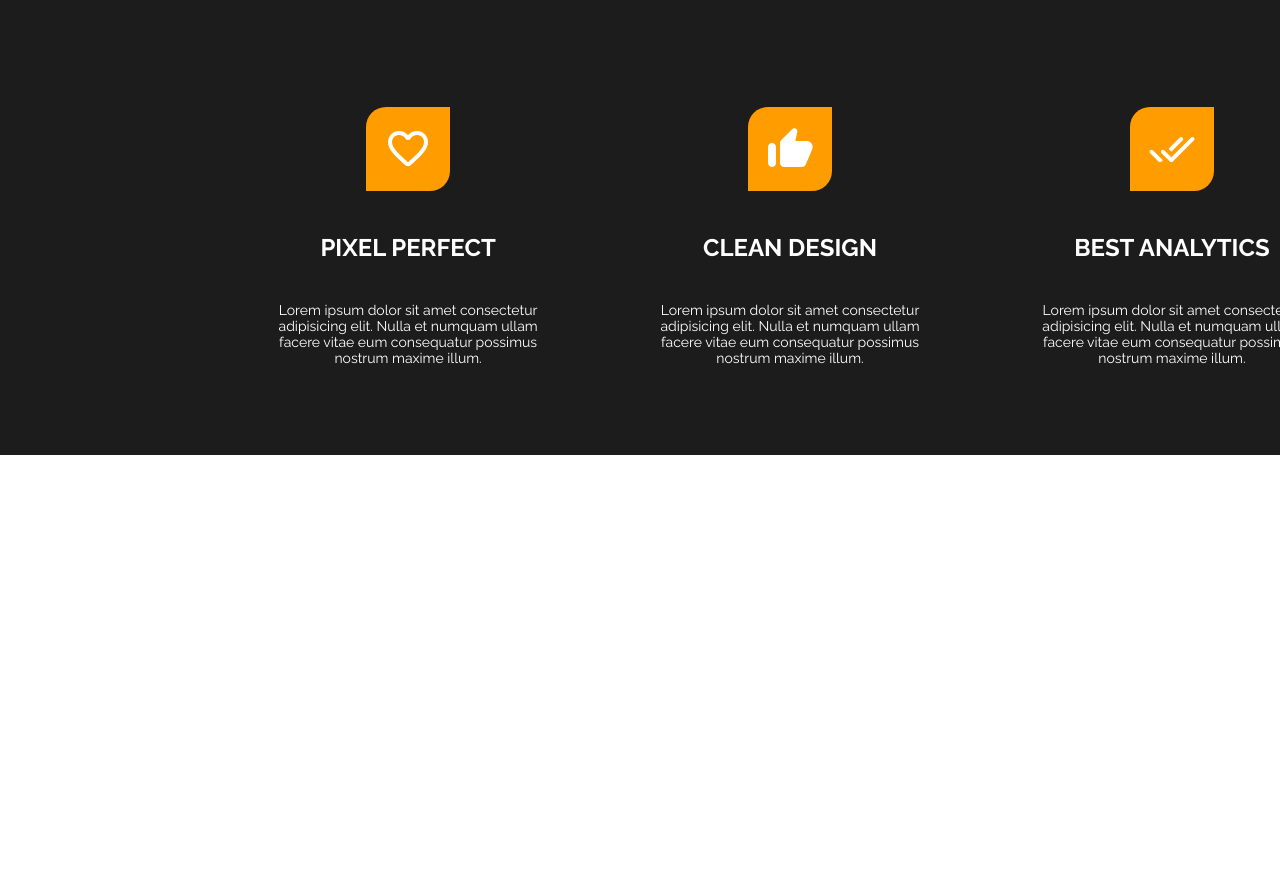
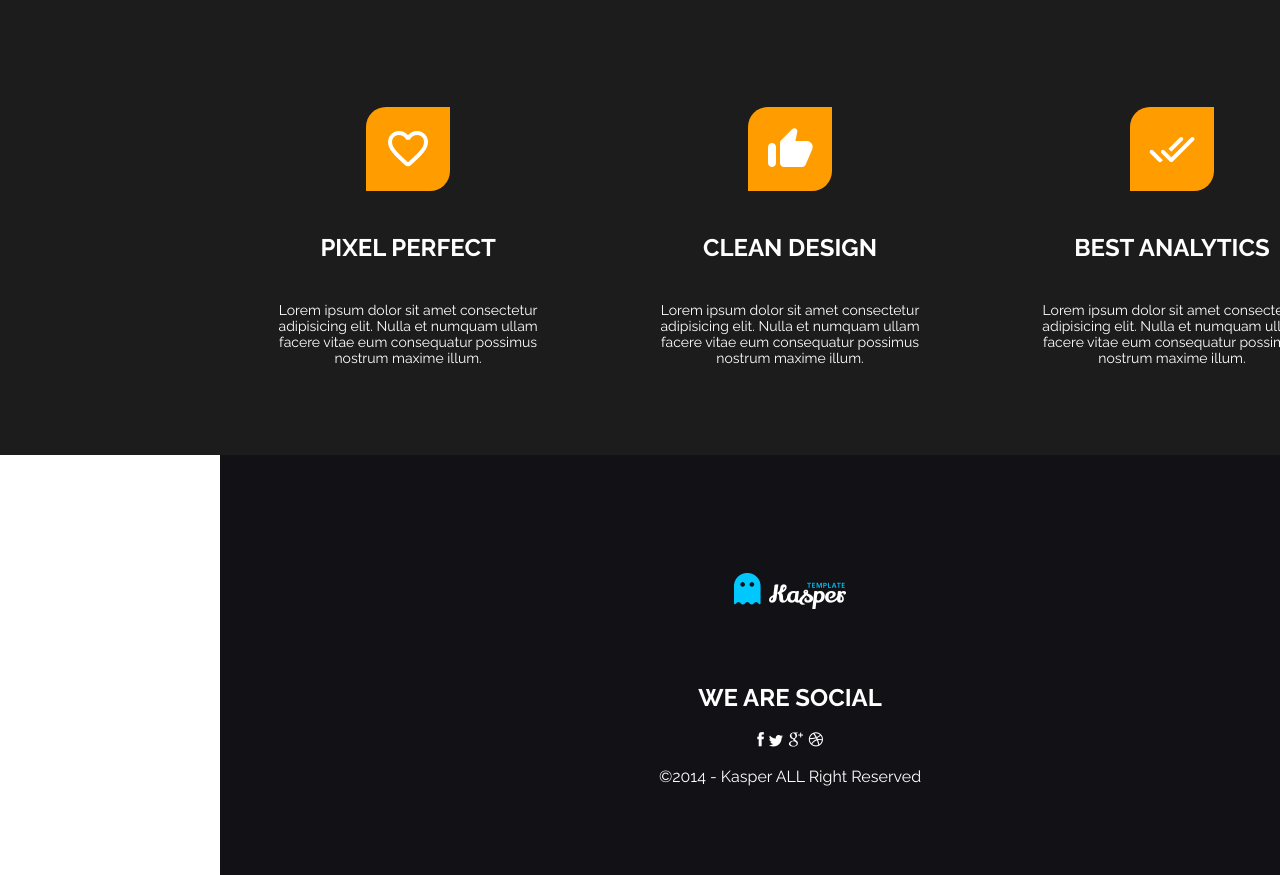
Before and after one commit to EdwinDenis/Lesson5_HomeWork, a plain HTML site: page index.html in a window 1280 px wide. Shown: the top 875 px of the page. Before the commit the page ends 800 px from the top, so only its background shows below. Drawn offline with Linux system fonts and the light colour scheme.

Commit message:
added new branch

```diff
--- a/css/style.css
+++ b/css/style.css
@@ -57,3 +57,26 @@ body{
 .box img{
     align-self: center;
 }
+
+.footer{
+    width: 1140px;
+    height: 420px;
+    background: #121116;
+    margin: 0 auto;
+    color: #fff;
+}
+.contacts{
+    width: 270px;
+    height: 100%;
+    margin:0 auto;
+    text-align: center;
+}
+
+.logo{
+    margin-top: 118px;
+    margin-bottom: 50px;
+}
+
+footer h2{
+    border: 1px solid red;
+}
--- a/index.html
+++ b/index.html
@@ -33,6 +33,19 @@
                 <p>Lorem ipsum dolor sit amet consectetur adipisicing elit. Nulla et numquam ullam facere vitae eum consequatur possimus nostrum maxime illum.</p>
             </div>
         </div>
+        <div class="footer">
+            <div class="contacts">
+                <img class="logo" src="images/kasper.png" alt="kapser">
+                <h2>WE ARE SOCIAL</h2>
+                <div class="social-box">
+                    <img src="images/facebook.png" alt="fb">
+                    <img src="images/Twiter.png" alt="twit">
+                    <img src="images/Google.png" alt="google">
+                    <img src="images/Dribble.png" alt="dribble">
+                </div>
+                <p>&#169;2014 - <span>Kasper</span> ALL Right Reserved</p>
+            </div>
+        </div>
     </div>
 </body>
 </html>
```
Also changed, not shown: images/Dribble.png (added), images/Google.png (added), images/Twiter.png (added), images/facebook.png (added), images/kasper.png (added), 1 other file.
